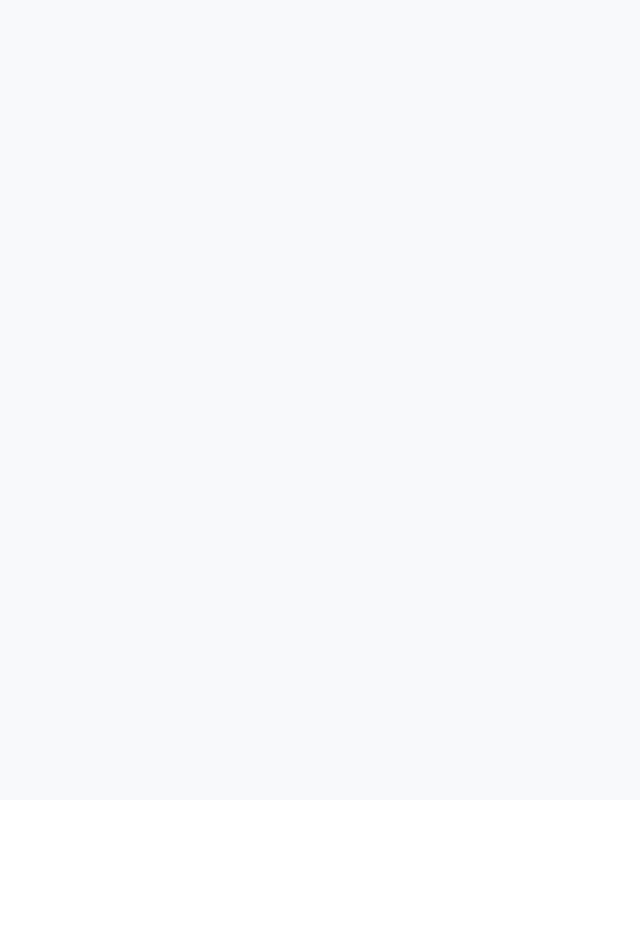
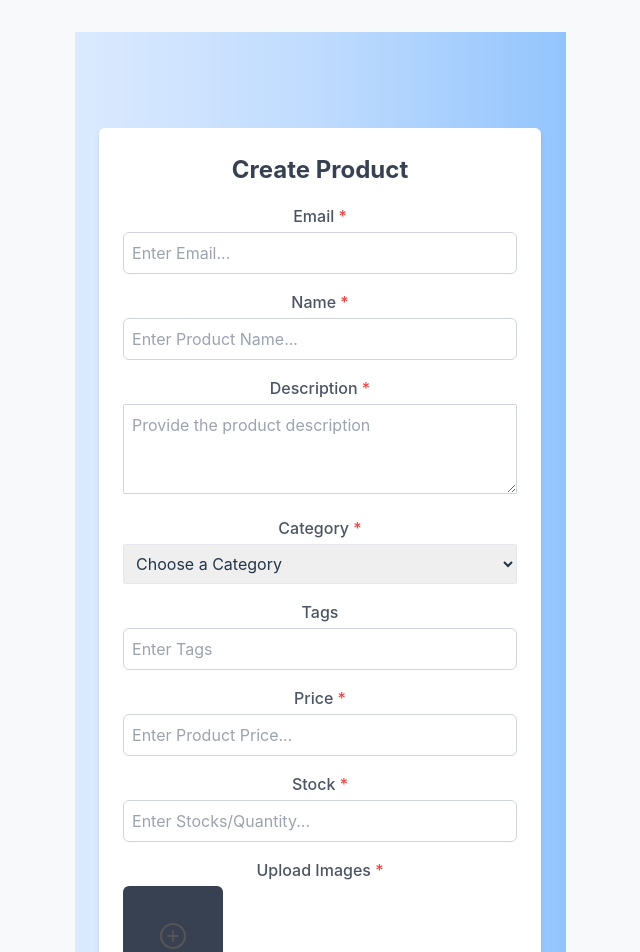
Before and after one commit to Vrajpatel4021/E--commerce-website, a React (Vite) app in the folder frontend/: page /create-product in a window 1280 px wide. Before the commit this address had no page. Shown: the top 952 px of the page, without its empty margins (320-960 px from the left). Before the commit the page ends 800 px from the top, so only its background shows below. Built offline with nearby package versions, Linux system fonts and the light colour scheme.

Commit message:
Milestone 13 completed

```diff
--- a/frontend/src/App.jsx
+++ b/frontend/src/App.jsx
@@ -10,7 +10,8 @@ function App() {
         <Route path="/login" element={<LoginPage />} />
         <Route path='/signup' element={<SignupPage/>}/>
         <Route path='/home' element = {<Home/>}/>
-        <Route path='/product' element = {<CreateProduct/>}/>
+        <Route path='/create-product' element = {<CreateProduct/>}/>
+        <Route path='/create-product/:id' element = {<CreateProduct/>}/>
         <Route path='/my-products' element = {<MyProducts/>}/>
       </Routes>
     </BrowserRouter>
--- /dev/null
+++ b/frontend/src/components/auth/myproduct.jsx
@@ -0,0 +1,61 @@
+import React, { useEffect, useState } from "react";
+import {useNavigate} from "react-router-dom";
+
+const Myproduct=({_id,name,images,description,price})=>{
+    const [currentIndex,setCurrentIndex] = useState(0)
+    const navigate = useNavigate();
+
+    useEffect(()=>{
+        if(!images||images.length===0){
+            return "No images";
+        }
+
+        const interval = setInterval(()=>{
+
+            setCurrentIndex((prevIndex)=>(prevIndex+1)%images.length)
+
+        },2000);
+
+        return ()=>clearInterval(interval)
+    },[images])
+
+
+
+    const handleEdit=()=>{
+        navigate(`/create-product/${_id}`)
+    }
+
+
+    const currentImage = images && images.length>0 ? images[currentIndex]:null;
+
+
+
+
+    return (
+        <div className="bg-neutral-200 p-4 rounded-lg shadow-md flex flex-col justify-between">
+            <div className="w-full">
+                {currentImage && (
+                    <img
+                        src={`http://localhost:8000${currentImage}`}
+                        alt={name}
+                        className="w-full h-56 object-cover rounded-lg mb-2"
+                    />
+                )}
+                <h2 className="text-lg font-bold">{name}</h2>
+                <p className="text-sm opacity-75 mt-2">{description}</p>
+            </div>
+            <div className="w-full mt-4">
+                <p className="text-lg font-bold my-2">${price.toFixed(2)}</p>
+                <button
+                    className="w-full text-white px-4 py-2 rounded-md bg-neutral-900 hover:bg-neutral-700 transition duration-300"
+                    onClick={handleEdit}
+                >
+                    Edit
+                </button>
+            </div>
+        </div>
+    );
+}
+
+
+export default Myproduct;
--- a/frontend/src/pages/createProduct.jsx
+++ b/frontend/src/pages/createProduct.jsx
@@ -1,153 +1,221 @@
-import React,{useState, useEffect} from "react";
-import {AiOutlinePlusCircle} from  'react-icons/ai'
-import axios from "axios";
-// import { options } from "../../../backend/controller/user";
+import React,{useState,useEffect} from 'react'
+import {AiOutlinePlusCircle} from 'react-icons/ai'
+import axios from 'axios';
+import { useParams,useNavigate } from 'react-router-dom';
 
 const CreateProduct=()=>{
-const[images,setImages]=useState([])
-const[name,setName]=useState("")
-const[description,setDescription]=useState("")
-const[category,setCategory]=useState("")
-const[tags,setTags]=useState("")
-const[price,setPrice]=useState(0)
-const[stock,setStock]=useState(0)
-const[email,setEmail]=useState("")
+    const {id}=useParams();
+    const navigate=useNavigate();
+    const isEdit=Boolean(id);
+    const[images,setImages]=useState([]);
+    const[name,setName]=useState("");
+    const[description,setDescription]=useState("");
+    const[category,setCategory]=useState("");
+    const[tags,setTags]=useState("");
+    const[price,setPrice]=useState("");
+    const[stock,setStock]=useState("");
+    const[email,setEmail]=useState("");
     const[previewImages,setPreviewImages]=useState([]);
 
     const categoriesData=[
-    {title: "Fashion"},
-    {title: "Electronics"},
-    {title: "Books"},
-    {title: "Home Appliances"},
+        {title:"Faishon"},
+        {title:"Electornics"},
+        {title:"Books"},
+        {title:"Home Appliances"},
     ]
 
     const handleImageChange=(e)=>{
-    const files=Array.from(e.target.files)
+        const files=Array.from(e.target.files);
         setImages((prevImages)=>prevImages.concat(files))
         const imagePreviews=files.map((file)=>URL.createObjectURL(file))
         setPreviewImages((prevPreviews)=>prevPreviews.concat(imagePreviews))
     }
+
     useEffect(()=>{
-    return()=>{
-        previewImages.forEach((url)=>URL.revokeObjectURL(url))
+        if(isEdit){
+            axios.get(`http://localhost:8000/api/v2/product/product/${id}`).then((response)=>{
+                const p=response.data.product;
+                setName(p.name);
+                setDescription(p.description);
+                setCategory(p.category);
+                setTags(p.tags||" ");
+                setPrice(p.price);
+                setStock(p.stock);
+                setEmail(p.email);
+                if(p.images && p.images.length>0){
+                    setPreviewImages(p.images.map((imgPath)=>
+                    `http://localhost:8000${imgPath}`))
                 }
-},[previewImages]) // to avoid memory leakage
-const handleSubmit= async (e)=>{
+            }).catch((err)=>{
+                console.error(`Error Fetching Product ${err}`)
+            })
+        }
+    },[id,isEdit]) //To avoid storage issues
 
+
+    const handleSubmit = async (e) => {
         e.preventDefault();
-   console.log('Hello')
-   const formData=new FormData();
-   formData.append('name',name)
-   formData.append('description',description)
-   formData.append('category',category)
-   formData.append('tags',tags)
-   formData.append('price',price)
-   formData.append('stock',stock)
-   formData.append('email',email)
+        console.log("Hi")
+
+        const formData = new FormData();
+        formData.append("name", name);
+        formData.append("description", description);
+        formData.append("category", category);
+        formData.append("tags", tags);
+        formData.append("price", price);
+        formData.append("stock", stock);
+        formData.append("email", email);
+
         images.forEach((image) => {
             formData.append("images", image);
-    console.log(images);
         });
 
-// Log formData for debugging
-for (let pair of formData.entries()) {
-    console.log(pair[0], pair[1]);
-}
-   try{
-    const response = await axios.post("http://localhost:8000/api/v2/product/product", formData,{
-        headers:{
+        try {
+            if(isEdit){
+                const response= await axios.put(`http://localhost:8000/api/v2/product/update-product/${id}`,formData,{
+                    headers: {
                         "Content-Type": "multipart/form-data",
                     }
-    })
-    if(response.status===201){
-        alert("Product created Successfully");
-        setImages([]);
-        setName("")
-        setDescription("")
-        setCategory("")
-        setTags("")
-        setPrice("")
-        setStock("")
-        setEmail("")
-    }
-   } catch (err){
-    console.log("error Creating Product",err)
-    alert("Failed to create product, check again")
+                });
+                if(response.status===200){
+                    alert("Details Updated!")
+                    navigate('/my-products',{replace:true})
                 }
             }
-return (
-    <div className="min-h-screen flex items-center justify-center bg-gradient-to-r from-blue-100 via-blue-200 to-blue-300">
-        <div className="w-[90%] max-w-[500px] bg-white shadow-md h-auto rounded-md p-6 mx-auto mt-8 sm:mt-16 lg:mt-24">
-            <h5 className="text-[24px] font-bold text-center mb-4 text-gray-700">Create Product</h5>
+            else{
+
+                const response = await axios.post("http://localhost:8000/api/v2/product/create-product", formData, {
+                    headers: {
+                        "Content-Type": "multipart/form-data",
+                    },
+                });
+
+                if (response.status === 201) {
+                    alert("Product created successfully!");
+                setImages([]);
+                setName("");
+                setDescription("");
+                setCategory("");
+                setTags("");
+                setPrice("");
+                setStock("");
+                setEmail("");
+            }
+        }
+        } catch (err) {
+            console.error("Error creating product:", err);
+            alert("Failed to create product. Please check the data and try again.");
+        }
+      };
+
+    return(
+        <div className='min-h-screen flex items-center justify-center bg-gradient-to-r from-blue-100 via-blue-200 to-blue-300'>
+            <div className='w-[90%] max-w-[500px] bg-white shadow-md h-auto rounded-md p-6 mx-auto mt-8 sm:mt-16 lg:mt-24'>
+                <h5 className='text-[24px] font-bold text-center mb-4 text-gray-700'>
+                    Create Product
+                </h5>
                 <form onSubmit={handleSubmit}>
-                <div className="mt-4">
-                    <label htmlFor="" className="pb-1 block text-gray-500">Email <span className="text-red-500"></span>
-
+                    <div className='mt-4'>
+                        <label className='pb-1 block text-gray-600 font-medium'>
+                            Email <span className='text-red-500'>*</span>
                         </label>
-                    <input type="email" name='email' value={email} className="w-full p-2 border rounded-md focus:outline-none focus:ring-2 focus:ring-blue-400 hover:shadow-lg transition-shadow duration-200" onChange={(e)=>setEmail(e.target.value)} placeholder="enter Email..." required />
+                        <input type='email' name='email' value={email}
+                        className='w-full p-2 border rounded-md focus:outline-none focus:ring-2 focus:ring-blue-400 hover:shadow-lg transition-shadow duration-200'
+                        onChange={(e)=>setEmail(e.target.value)}
+                        placeholder='Enter Email...'
+                        required/>
                     </div>
-                <div className="mt-4">
-                    <label htmlFor="" className="pb-1 block text-gray-500">Produt Name<span className="text-red-500"></span>
-
+                    <div className='mt-4'>
+                        <label className='pb-1 block text-gray-600 font-medium'>
+                            Name <span className='text-red-500'>*</span>
                         </label>
-                    <input type="text"  value={name} className="w-full p-2 border rounded-md focus:outline-none focus:ring-2 focus:ring-blue-400 hover:shadow-lg transition-shadow duration-200" onChange={(e)=>setName(e.target.value)} placeholder="Enter Product Name..." required />
+                        <input type='text' value={name}
+                        className='w-full p-2 border rounded-md focus:outline-none focus:ring-2 focus:ring-blue-400 hover:shadow-lg transition-shadow duration-200'
+                        onChange={(e)=>setName(e.target.value)}
+                        placeholder='Enter Product Name...'
+                        required/>
                     </div>
-                <div className="mt-4">
-                <label htmlFor="" className="pb-1 block text-gray-500">Description <span className="text-red-500"></span>
-
+                    <div className='mt-4'>
+                    <label className='pb-1 block text-gray-600 font-medium'>
+                            Description <span className='text-red-500'>*</span>
                     </label>
-                 <textarea value={description} className="w-full p-2 border rounded-sm focus:outline-none focus:ring-2 focus:ring-blue-400 shadow-lg transition-shadow duration-200 " onChange={(e)=>setDescription(e.target.value)} placeholder="Provide the product description" rows='3' cols='40'></textarea>
+                    <textarea value={description} className='w-full p-2 border rounded-sm focus:outline-none focus:ring-2 focus:ring-blue-400 hover:shadow-lg transition-shadow duration-200'
+                    onChange={(e)=>setDescription(e.target.value)}
+                    placeholder='Provide the product description'
+                    rows='3'
+                    cols='40'
+                    ></textarea>
                     </div>
-                <div className="mt-4">
-                <label htmlFor="" className="pb-1 block text-gray-500">Category <span className="text-red-500"></span>
-
+                    <div className='mt-4'>
+                    <label className='pb-1 block text-gray-600 font-medium'>
+                            Category <span className='text-red-500'>*</span>
                     </label>
-                 <select className="w-full p-2 border rounded-sm focus:outline-none focus:ring-2 focus:ring-blue-400 shadow-lg transition-shadow duration-200 "  value={category} onChange={(e)=>setCategory(e.target.value)} required>
+                    <select className='w-full p-2 border rounded-sm focus:outline-none focus:ring-2 focus:ring-blue-400 hover:shadow-lg transition-shadow duration-200'
+                    value={category}
+                    onChange={(e)=>setCategory(e.target.value)}
+                    required>
                         <option value="">Choose a Category</option>
                         {categoriesData.map((i)=>(
-                        <option value={i.title} key ={i.title}>
+                            <option value={i.title} key={i.title}>
                                 {i.title}
                             </option>
                         ))}
                     </select>
                     </div>
-                 <div className="mt-4">
-                    <label htmlFor="" className="pb-1 block text-gray-500">Tags
-
+                    <div className='mt-4'>
+                        <label className='pb-1 block text-gray-600 font-medium'>
+                            Tags
                         </label>
-                    <input type="text" value={tags} className="w-full p-2 border rounded-md focus:outline-none focus:ring-2 focus:ring-blue-400 hover:shadow-lg transition-shadow duration-200" onChange={(e)=>setTags(e.target.value)} placeholder="Enter the Tags" required />
+                        <input type='text' value={tags}
+                        className='w-full p-2 border rounded-md focus:outline-none focus:ring-2 focus:ring-blue-400 hover:shadow-lg transition-shadow duration-200'
+                        onChange={(e)=>setTags(e.target.value)}
+                        placeholder='Enter Tags'
+                        />
                     </div>
-                <div className="mt-4">
-                    <label htmlFor="" className="pb-1 block text-gray-500">Price <span className="text-red-500"></span>
-
+                    <div className='mt-4'>
+                        <label className='pb-1 block text-gray-600 font-medium'>
+                            Price <span className='text-red-500'>*</span>
                         </label>
-                    <input type="Number"  value={price} className="w-full p-2 border rounded-md focus:outline-none focus:ring-2 focus:ring-blue-400 hover:shadow-lg transition-shadow duration-200" onChange={(e)=>setPrice(e.target.value)} placeholder="Enetr the price" required />
+                        <input type='number' value={price}
+                        className='w-full p-2 border rounded-md focus:outline-none focus:ring-2 focus:ring-blue-400 hover:shadow-lg transition-shadow duration-200'
+                        onChange={(e)=>setPrice(e.target.value)}
+                        placeholder='Enter Product Price...'
+                        required/>
                     </div>
-                <div className="mt-4">
-                    <label htmlFor="" className="pb-1 block text-gray-500">Stock <span className="text-red-500"></span>
-
+                    <div className='mt-4'>
+                        <label className='pb-1 block text-gray-600 font-medium'>
+                            Stock <span className='text-red-500'>*</span>
                         </label>
-                    <input type="Number"  value={stock} className="w-full p-2 border rounded-md focus:outline-none focus:ring-2 focus:ring-blue-400 hover:shadow-lg transition-shadow duration-200" onChange={(e)=>setStock(e.target.value)} placeholder="enter the stock" required />
+                        <input type='number' value={stock}
+                        className='w-full p-2 border rounded-md focus:outline-none focus:ring-2 focus:ring-blue-400 hover:shadow-lg transition-shadow duration-200'
+                        onChange={(e)=>setStock(e.target.value)}
+                        placeholder='Enter Stocks/Quantity...'
+                        required/>
                     </div>
-                <div className="mt-4">
-                    <label htmlFor="" className="pb-1 block text-gray-500">Upload Images <span className="text-red-500"></span>
-
+                    <div className='mt-4'>
+                        <label className='pb-1 block text-gray-600 font-medium'>
+                            Upload Images <span className='text-red-500'>*</span>
                         </label>
-                    <input type="file" id="upload" className="hidden" multiple onChange={handleImageChange} required />
-                    <label htmlFor="upload" className="cursor-pointer flex items-center justify-center w-[100px] h-[100px] bg-gray-700 rounded-md hover:bg-gray-300 transition-colors duration-200" >
-                        <AiOutlinePlusCircle size ={30} color="#555"/>
+                        <input type='file' name='image' id='upload' className='hidden' multiple onChange={handleImageChange} required={!isEdit}/>
+                        <label htmlFor='upload' className='cursor-pointer flex items-center justify-center w-[100px] h-[100px] bg-gray-700 rounded-md hover:bg-gray-300 transition-colors duration-200'>
+                            <AiOutlinePlusCircle size={30} color='#555555'/>
                         </label>
-                    <div className="flex flex-wrap mt-2">
+                        <div className='flex flex-wrap mt-2'>
                             {previewImages.map((img,index)=>(
-                        <img src={img} key={index} alt={previewImages} className="w-[100px] h-[100px] object-cover m-2 rounded-md"/>
+                                <img src={img} key={index} alt="Preview" className='w-[100px] h-[100px] object-cover m-2 rounded-md'/>
 
                             ))}
                         </div>
-                     <button type="submit" className="w-full mt-6 bg-blue-500 text-white p-3 rounded-md hover:bg-blue-600 transition-colors duration-200">Create </button>
                     </div>
+                    <button type='submit' className='w-full mt-6 bg-blue-500 text-white p-3 rounded-md hover:bg-blue-600 transition-colors duration-200'>
+                        Create
+                    </button>
+
                 </form>
             </div>
+
         </div>
     )
 }
+
 export default CreateProduct;
--- a/frontend/src/pages/myproduct.jsx
+++ b/frontend/src/pages/myproduct.jsx
@@ -1,6 +1,6 @@
 
 import React, { useEffect, useState } from "react";
-import Product from "../components/auth/Product";
+import Myproduct from "../components/auth/myproduct";
 
 export default function MyProducts() {
     const [products, setProducts] = useState([]);
@@ -40,7 +40,7 @@ export default function MyProducts() {
             <h1 className="text-3xl text-center text-white py-6">My products</h1>
             <div className="grid grid-cols-1 sm:grid-cols-2 md:grid-cols-3 lg:grid-cols-5 gap-4 p-4">
                 {products.map((product) => (
-                    <Product key={product._id} {...product} />
+                    <Myproduct key={product._id} {...product} />
                 ))}
             </div>
         </div>
```
Also changed, not shown: 2 other files (tests, documents, lock files or other folders). Lines whose indentation alone changed are shown as unchanged.
